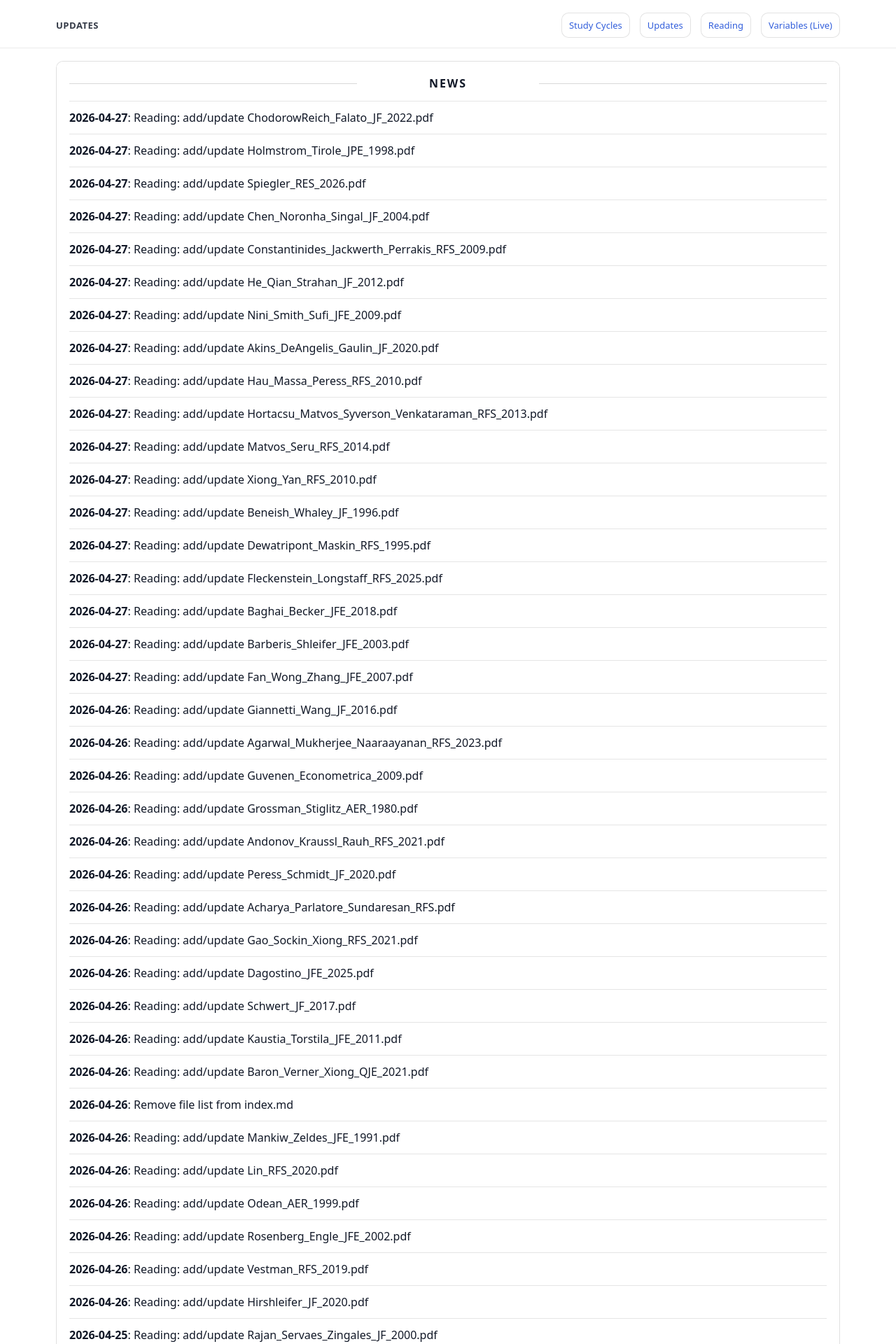
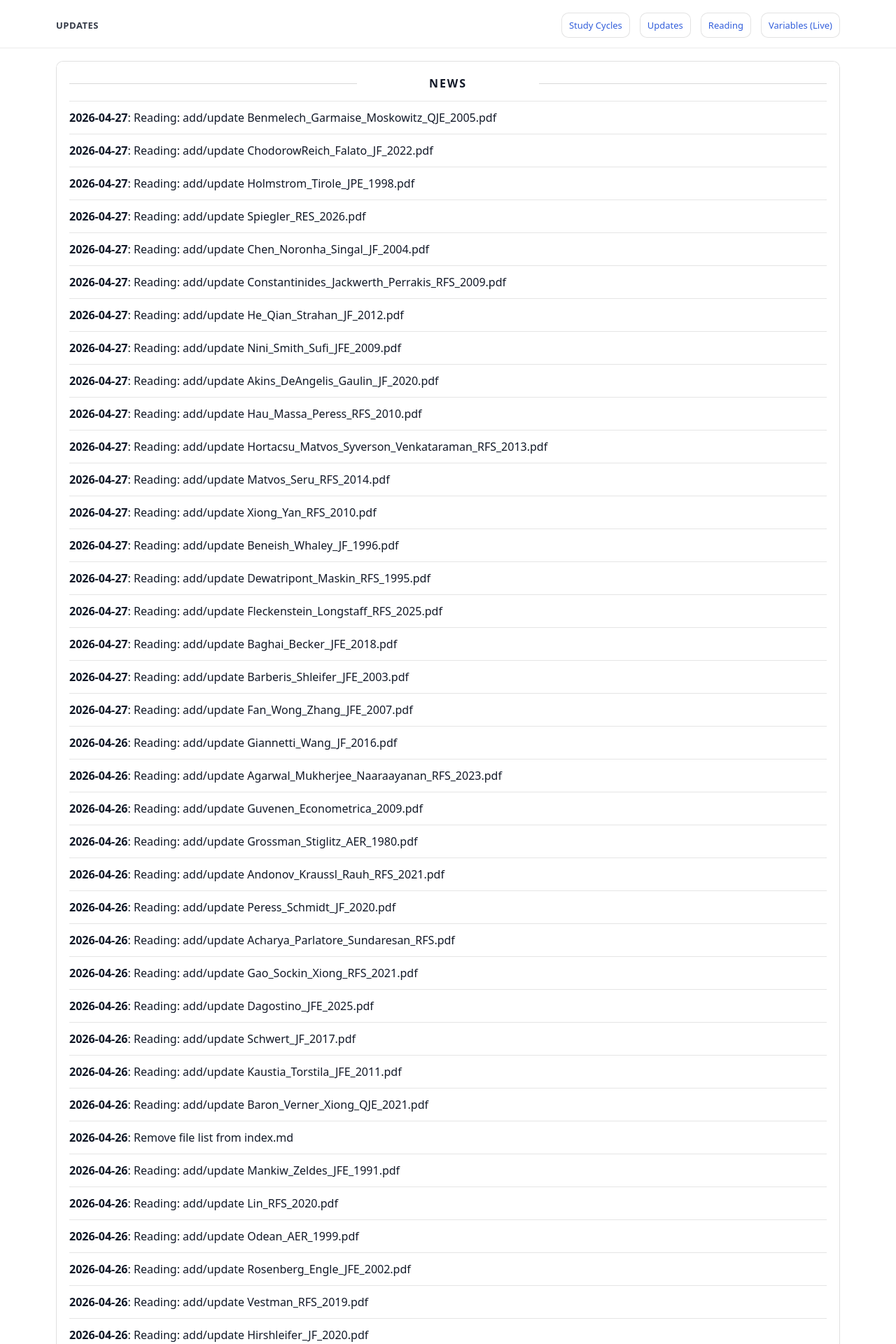
Before and after one commit to yaxinzn/study-archive, a Jekyll site: the page built from updates/index.md, in a window 1280 px wide. Shown: the top 1920 px of the page at 70% size. Built offline with Jekyll 4.4.1, drawn with Linux system fonts in a browser that asks for light colours; some of the changed text lies outside the part shown.

Commit message:
chore: update NEWS feed

```diff
--- a/_data/news.yml
+++ b/_data/news.yml
@@ -1,4 +1,7 @@
 # Auto-generated update history (sorted newest -> oldest). Do not edit manually.
+- ts: "1777288905"
+  date: "2026-04-27"
+  title: "Reading: add/update Benmelech_Garmaise_Moskowitz_QJE_2005.pdf"
 - ts: "1777288751"
   date: "2026-04-27"
   title: "Reading: add/update ChodorowReich_Falato_JF_2022.pdf"
```
